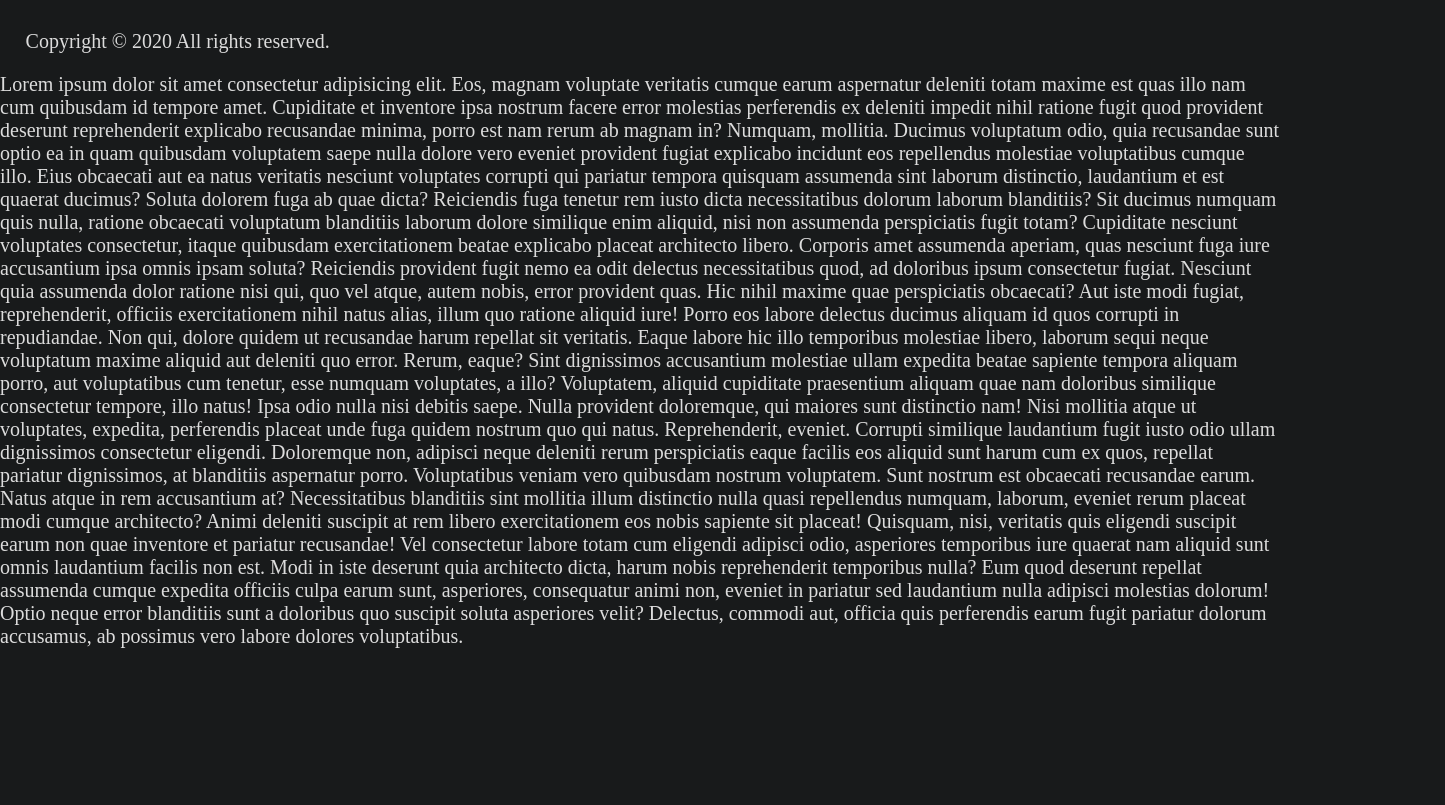
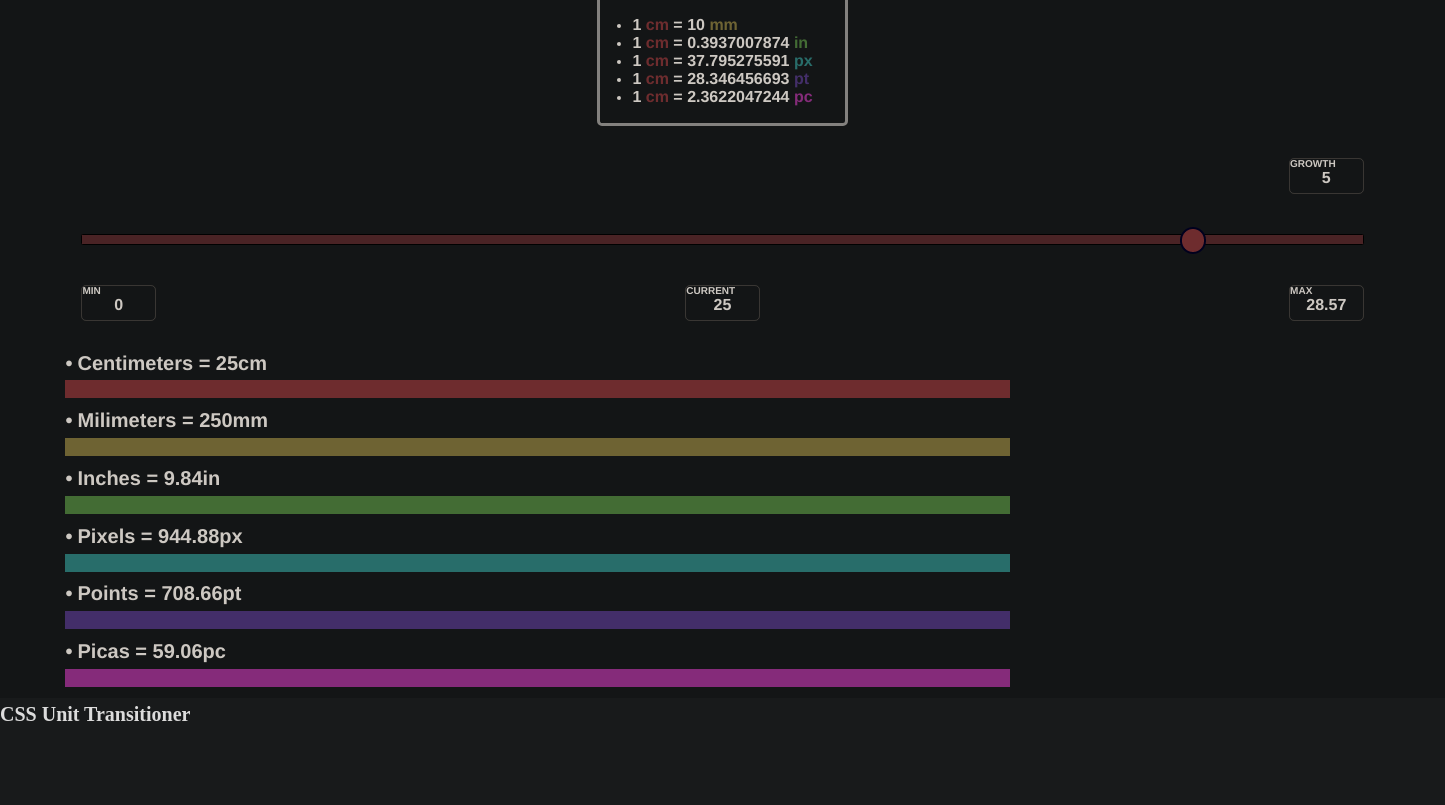
Before and after one commit to glaubernespoli/FbW39_RWD_Exercise2, a website: page public/index.html in a window 1280 px wide. Shown: the part 581-1386 px from the top of the page, 1445 px wide, since content can reach past the window. Before the commit the page ends 1229 px from the top, so only its background shows below. Drawn offline with nearby package versions, Linux system fonts and the light colour scheme.

Commit message:
project img

```diff
--- a/public/css/main.css
+++ b/public/css/main.css
@@ -127,3 +127,7 @@ section:first-of-type {
     color: var(--about-font-color);
     text-align: center;
 }
+
+#projects {
+    /* display: grid; */
+}
--- a/public/index.html
+++ b/public/index.html
@@ -49,8 +49,9 @@
         <h2>Projects</h2>
         <div class="projects-wrapper">
             <div class="project-box">
-                <div class="project-box-img"><img src="#" alt="" /></div>
-                <div class="project-box-caption"><a href="#"></a></div>
+                <div class="project-box-img"><img src="img/projects/01.png" alt="Project 01" /></div>
+                <div class="project-box-caption"><a href="https://glaubernespoli.github.io/css-unit-transitioner/">CSS
+                        Unit Transitioner</a></div>
             </div>
             <div class="project-box">
                 <div class="project-box-img"><img src="#" alt="" /></div>
```
Also changed, not shown: public/img/projects/01.png (added), public/img/projects/02.png (added).
